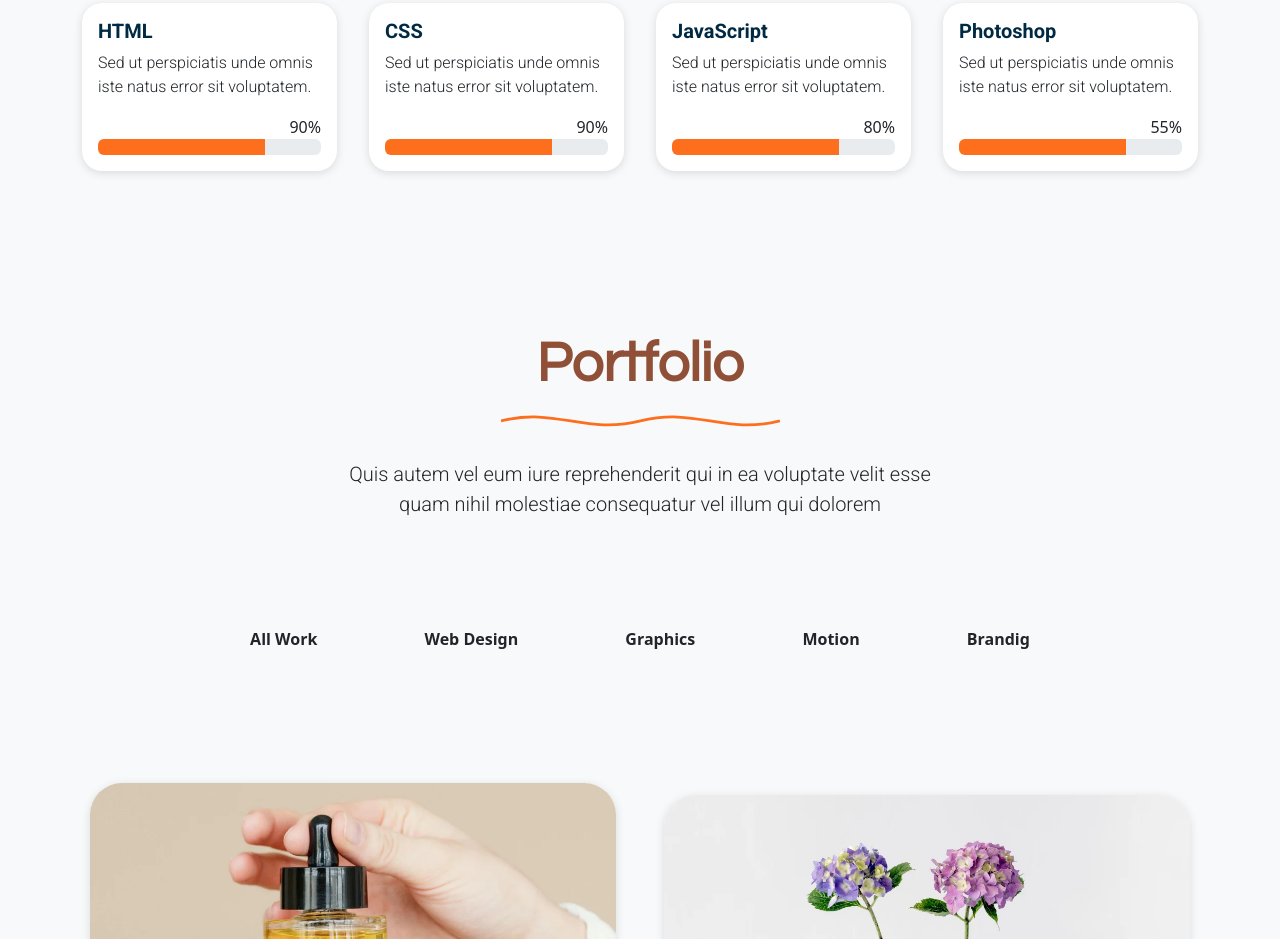
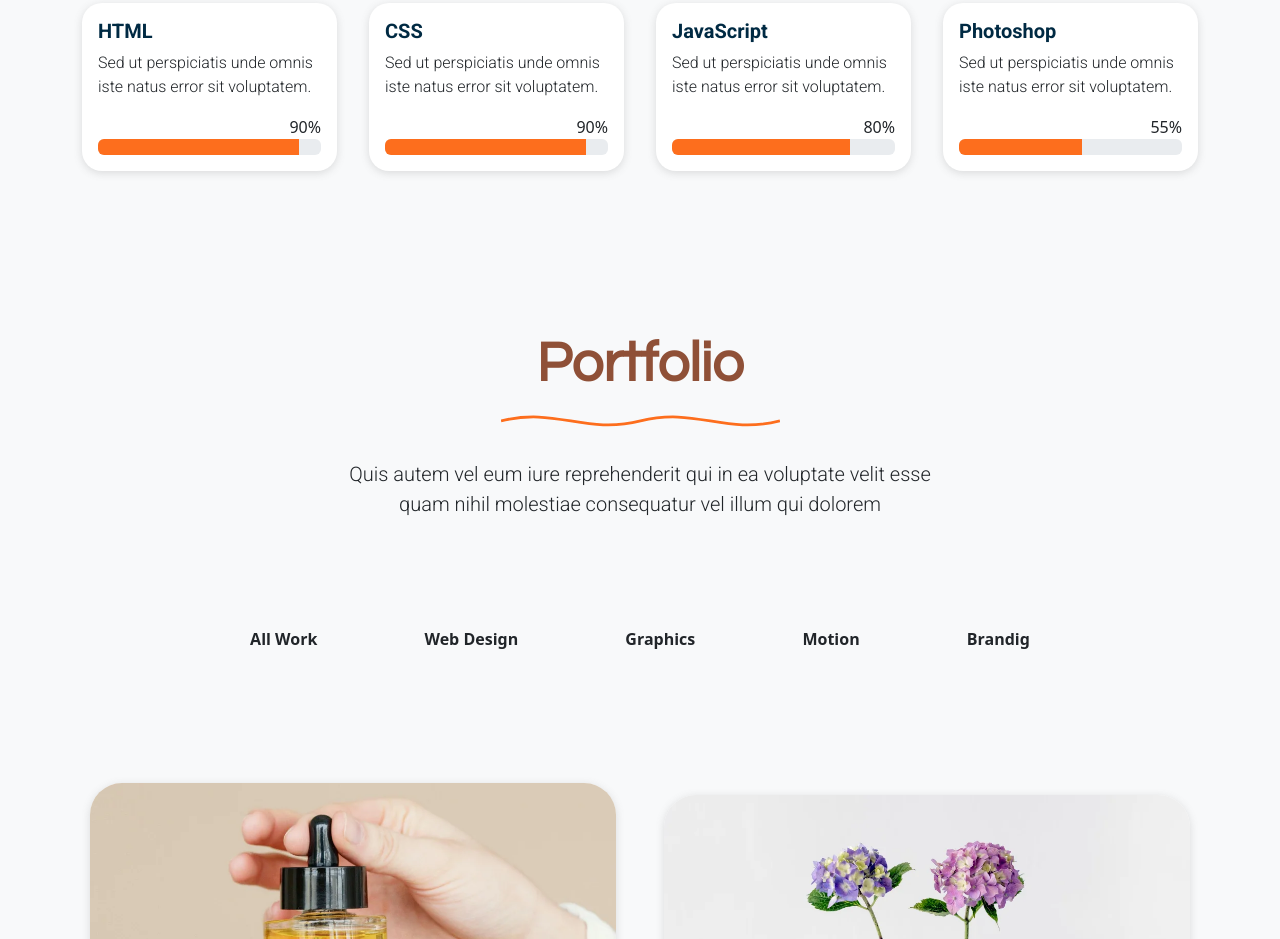
Before and after one commit to SalmaMasioub/salma_masioub-finalProject_html-css, a website: page index.html in a window 1280 px wide. Shown: the part 1972-2911 px from the top of the page. Drawn offline with nearby package versions, Linux system fonts and the light colour scheme; a web font is replaced by a local one.

Commit message:
fixing the progress cards value

```diff
--- a/index.html
+++ b/index.html
@@ -142,7 +142,7 @@
                     <p class="hero fs-6 fw-700">Sed ut perspiciatis unde omnis iste natus error sit voluptatem.</p>
                     <span class="text-end d-block">90%</span>
                     <div class="progress">
-                        <div class="progress-bar" role="progressbar" style="width: 75% ; " aria-valuenow="90"
+                        <div class="progress-bar" role="progressbar" style="width: 90% ; " aria-valuenow="90"
                             aria-valuemin="0" aria-valuemax="100"></div>
                     </div>
                 </div>
@@ -154,7 +154,7 @@
                     <p class="hero fs-6 fw-700">Sed ut perspiciatis unde omnis iste natus error sit voluptatem.</p>
                     <span class="text-end d-block">90%</span>
                     <div class="progress">
-                        <div class="progress-bar" role="progressbar" style="width: 75% ; " aria-valuenow="90"
+                        <div class="progress-bar" role="progressbar" style="width: 90% ; " aria-valuenow="90"
                             aria-valuemin="0" aria-valuemax="100"></div>
                     </div>
                 </div>
@@ -166,7 +166,7 @@
                     <p class="hero fs-6 fw-700">Sed ut perspiciatis unde omnis iste natus error sit voluptatem.</p>
                     <span class="text-end d-block">80%</span>
                     <div class="progress">
-                        <div class="progress-bar" role="progressbar" style="width: 75% ; " aria-valuenow="80"
+                        <div class="progress-bar" role="progressbar" style="width: 80% ; " aria-valuenow="80"
                             aria-valuemin="0" aria-valuemax="100"></div>
                     </div>
                 </div>
@@ -178,7 +178,7 @@
                     <p class="hero fs-6 fw-700">Sed ut perspiciatis unde omnis iste natus error sit voluptatem.</p>
                     <span class="text-end d-block">55%</span>
                     <div class="progress">
-                        <div class="progress-bar" role="progressbar" style="width: 75% ; " aria-valuenow="55"
+                        <div class="progress-bar" role="progressbar" style="width: 55% ; " aria-valuenow="55"
                             aria-valuemin="0" aria-valuemax="100"></div>
                     </div>
                 </div>
@@ -202,7 +202,7 @@
             quam nihil molestiae
             consequatur vel illum qui dolorem</p>
 
-        <!--  -->
+        <!-- tabs -->
 
         <div class="d-flex align-items-center justify-content-center gap-7 flex-wrap pb-10">
 
@@ -311,7 +311,6 @@
                             </div>
                         </div>
                     </div>
-
                     <div class="col">
                         <div class=" zoom product_shadow bg-white rounded-5 " style="width: 100; ">
                             <div class="card-body d-flex flex-column align-items-start justify-content-center">
@@ -328,20 +327,10 @@
                             </div>
                         </div>
                     </div>
-
                     <div class="w-100"></div>
-
-
-
-
                 </div>
             </div>
         </div>
-
-
-
-
-
     </div>
     </div>
     </div>
```
